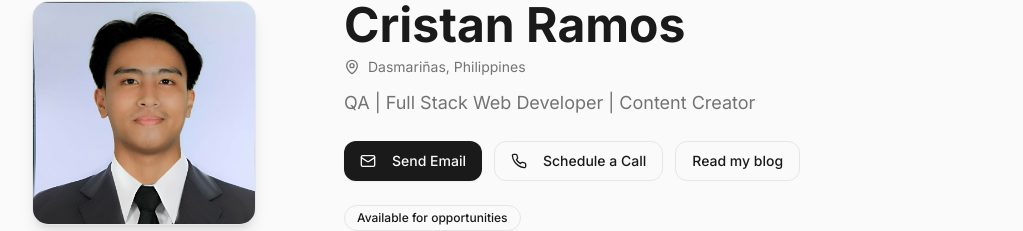
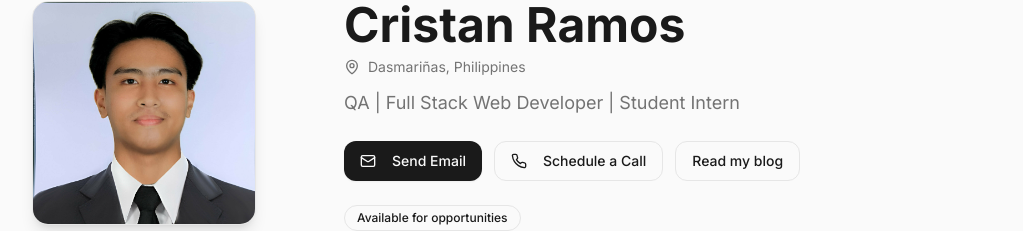
Before and after one commit to CristanRamos/Portfolio, a Next.js app: page / in a window 1280 px wide. Shown: the part 138-369 px from the top of the page, without its empty margins (128-1151 px from the left). Built offline with nearby package versions, Linux system fonts and the light colour scheme.

Commit message:
Student Intern

```diff
--- a/components/sections/Hero.tsx
+++ b/components/sections/Hero.tsx
@@ -38,7 +38,7 @@ export default function Hero() {
                 <span>Dasmariñas, Philippines</span>
               </div>
               <p className="text-lg text-muted-foreground">
-                QA | Full Stack Web Developer | Content Creator
+                QA | Full Stack Web Developer | Student Intern
               </p>
             </div>
 
```
